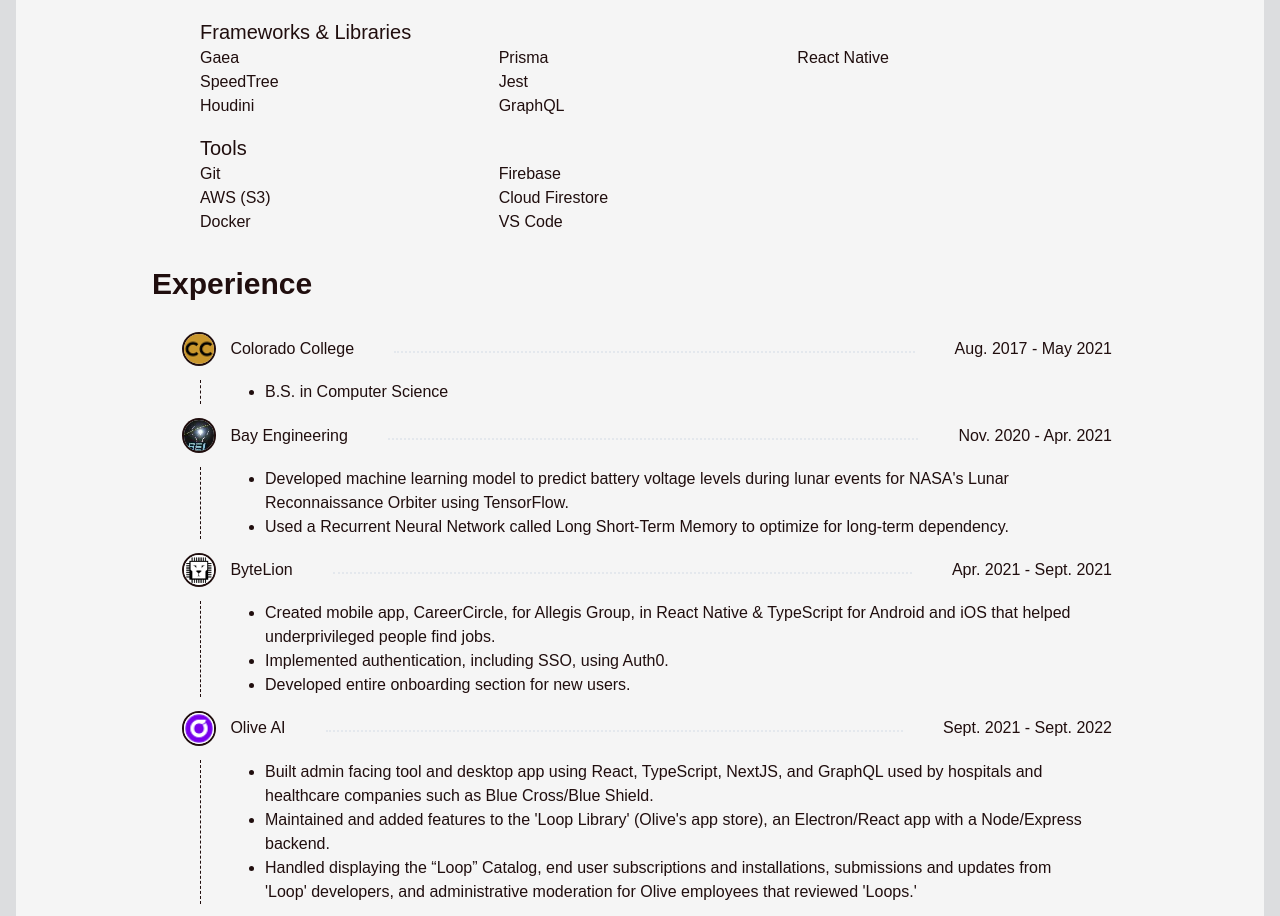
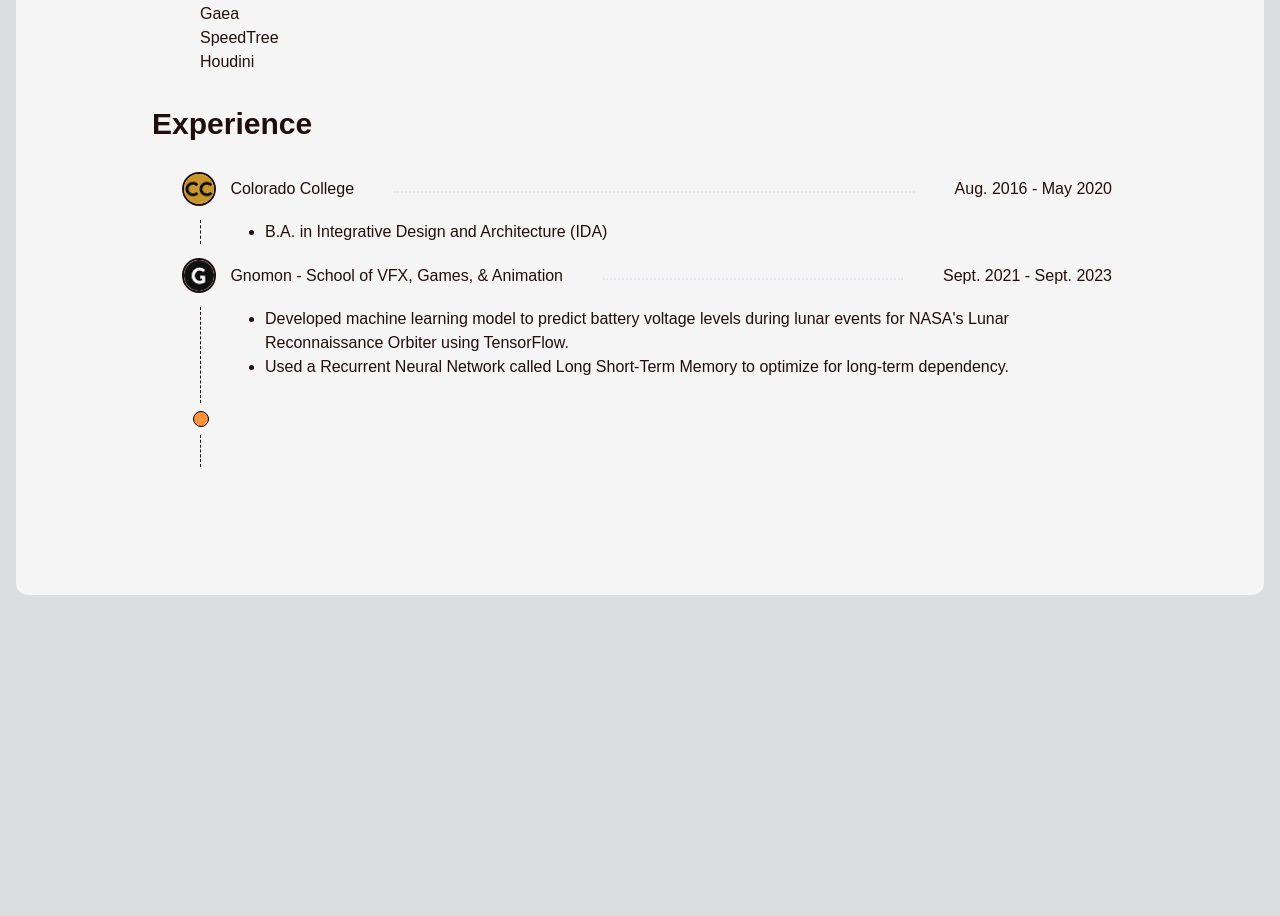
Before and after one commit to isley-griffith/nick-website, a Next.js app: page /resume in a window 1280 px wide. Shown: the part 342-1258 px from the top of the page. After the commit the page ends 1081 px from the top, so only its background shows below. Built offline with nearby package versions, Linux system fonts and the light colour scheme.

Commit message:
Edit resume section

```diff
--- a/src/app/resume/page.jsx
+++ b/src/app/resume/page.jsx
@@ -17,62 +17,23 @@
     {
       name: "Colorado College",
       title: null,
-      start: "Aug. 2017",
-      end: "May 2021",
+      start: "Aug. 2016",
+      end: "May 2020",
       img: "/ColoradoCollegeIcon.png",
-      description: ["B.S. in Computer Science"],
+      description: ["B.A. in Integrative Design and Architecture (IDA)"],
       alt: "Colorado College Logo",
     },
     {
-      name: "Bay Engineering",
-      title: "Software Engineering Intern",
-      start: "Nov. 2020",
-      img: "/BayEngineeringLogo.jpeg",
-      end: "Apr. 2021",
+      name: "Gnomon - School of VFX, Games, & Animation",
+      title: "Student, Games Track",
+      start: "Sept. 2021",
+      img: "/gnomon_logo.png",
+      end: "Sept. 2023",
       description: [
         "Developed machine learning model to predict battery voltage levels during lunar events for NASA's Lunar Reconnaissance Orbiter using TensorFlow.",
         "Used a Recurrent Neural Network called Long Short-Term Memory to optimize for long-term dependency.",
       ],
       alt: "Bay Engineering Logo",
-    },
-    {
-      name: "ByteLion",
-      title: "Software Engineer",
-      start: "Apr. 2021",
-      end: "Sept. 2021",
-      img: "/ByteLionLogo.png",
-      description: [
-        "Created mobile app, CareerCircle, for Allegis Group, in React Native & TypeScript for Android and iOS that helped underprivileged people find jobs.",
-        "Implemented authentication, including SSO, using Auth0.",
-        "Developed entire onboarding section for new users.",
-      ],
-      alt: "ByteLion Logo",
-    },
-    {
-      name: "Olive AI",
-      title: "Software Engineer",
-      start: "Sept. 2021",
-      end: "Sept. 2022",
-      img: "/OliveIcon.png",
-      description: [
-        "Built admin facing tool and desktop app using React, TypeScript, NextJS, and GraphQL used by hospitals and healthcare companies such as Blue Cross/Blue Shield.",
-        "Maintained and added features to the 'Loop Library' (Olive's app store), an Electron/React app with a Node/Express backend.",
-        "Handled displaying the “Loop” Catalog, end user subscriptions and installations, submissions and updates from 'Loop' developers, \nand administrative moderation for Olive employees that reviewed 'Loops.'",
-      ],
-      alt: "Olive AI Logo",
-    },
-    {
-      name: "RealT",
-      title: "Full Stack Software Engineer",
-      start: "Jan. 2023",
-      end: "Present",
-      img: "/RealTLogo.png",
-      description: [
-        "Architected and developed admin dashboard for company process streamlining and data management.",
-        "Leveraged PostgreSQL and React + NextJS to create an intuitive and responsive dashboard.",
-        "Improved company efficiency and provided a reliable source of truth for data.",
-      ],
-      alt: "RealT Logo",
     },
   ];
   return (
@@ -91,20 +52,12 @@
             <div className="grid grid-cols-3">
               <ul>
                 <li className="flex items-center space-x-2">
-                  <SiAutodesk />
                   <span>Maya</span>
                 </li>
                 <li className="flex items-center space-x-2">
-                  <Image
-                    src="/icons/zbrush-logo.svg"
-                    width={16}
-                    height={16}
-                    alt="ZBrush Logo"
-                  />
                   <span>ZBrush</span>
                 </li>
                 <li className="flex items-center space-x-2">
-                  <SiUnrealengine />
                   <span>Unreal Engine</span>
                 </li>
               </ul>
@@ -118,34 +71,11 @@
                 <li>Marmoset Toolbag</li>
                 <li>Marvelous Designer</li>
               </ul>
-            </div>
-            <h3 className="mt-4 text-xl font-normal">Frameworks & Libraries</h3>
-            <div className="grid grid-cols-3">
+
               <ul>
                 <li>Gaea</li>
                 <li>SpeedTree</li>
                 <li>Houdini</li>
-              </ul>
-              <ul>
-                <li>Prisma</li>
-                <li>Jest</li>
-                <li>GraphQL</li>
-              </ul>
-              <ul>
-                <li>React Native</li>
-              </ul>
-            </div>
-            <h3 className="mt-4 text-xl font-normal">Tools</h3>
-            <div className="grid grid-cols-3">
-              <ul>
-                <li>Git</li>
-                <li>AWS (S3)</li>
-                <li>Docker</li>
-              </ul>
-              <ul>
-                <li>Firebase</li>
-                <li>Cloud Firestore</li>
-                <li>VS Code</li>
               </ul>
             </div>
           </div>
```
Also changed, not shown: public/gnomon_logo.png (added).
